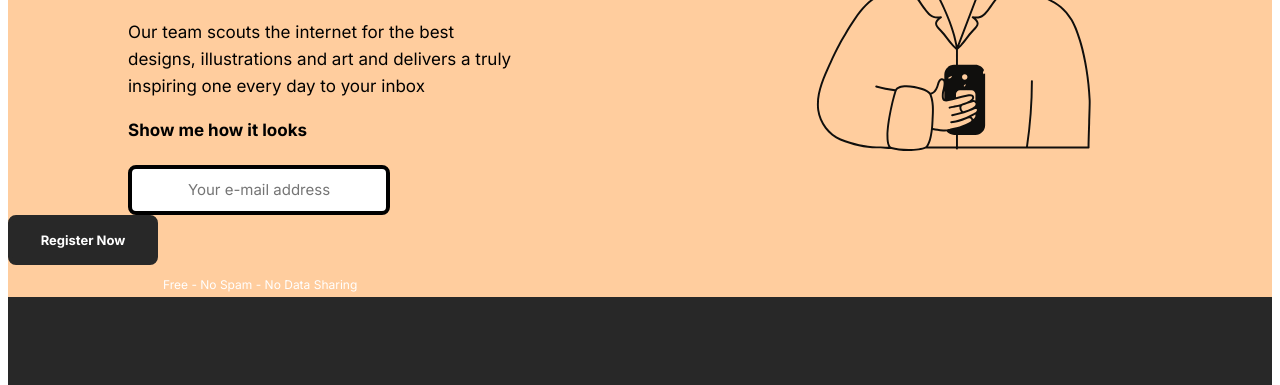
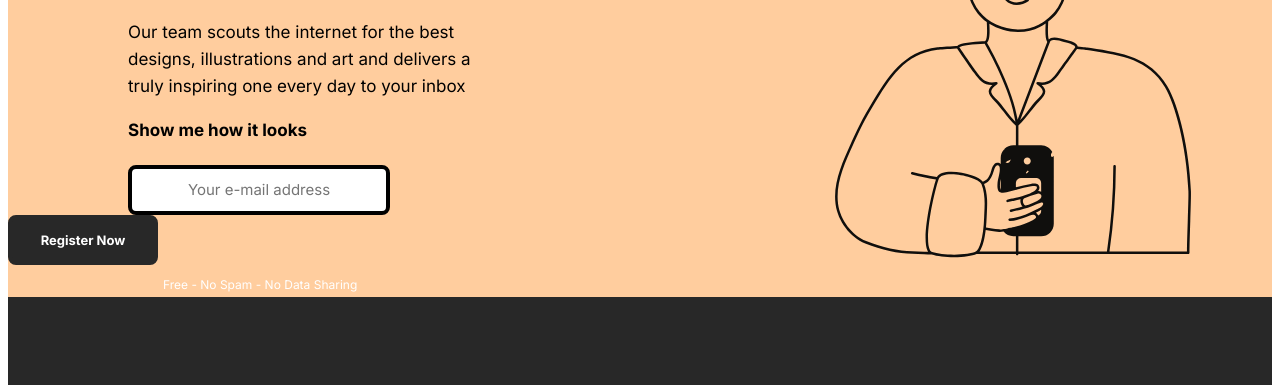
Before and after one commit to nyanpoleon/cuvette, a plain HTML site: page dweep-io/index.html in a window 1280 px wide. Shown: the part 211-596 px from the top of the page. Drawn offline with Linux system fonts and the light colour scheme.

Commit message:
increase img size, align

```diff
--- a/dweep-io/index.html
+++ b/dweep-io/index.html
@@ -32,7 +32,7 @@
 
             </div>
             <div class="right">
-                <img src="files/dweep io 1.svg" alt="" width="400">
+                <img src="files/dweep io 1.svg" alt="" width="520">
             </div>
         </div>
         <div class="footer-container">
--- a/dweep-io/style.css
+++ b/dweep-io/style.css
@@ -19,7 +19,7 @@
 
     width: 740px;
     height: 445px;
-    margin-left: 240px;
+    margin-left: 250px;
 }
 
 .left{
```
